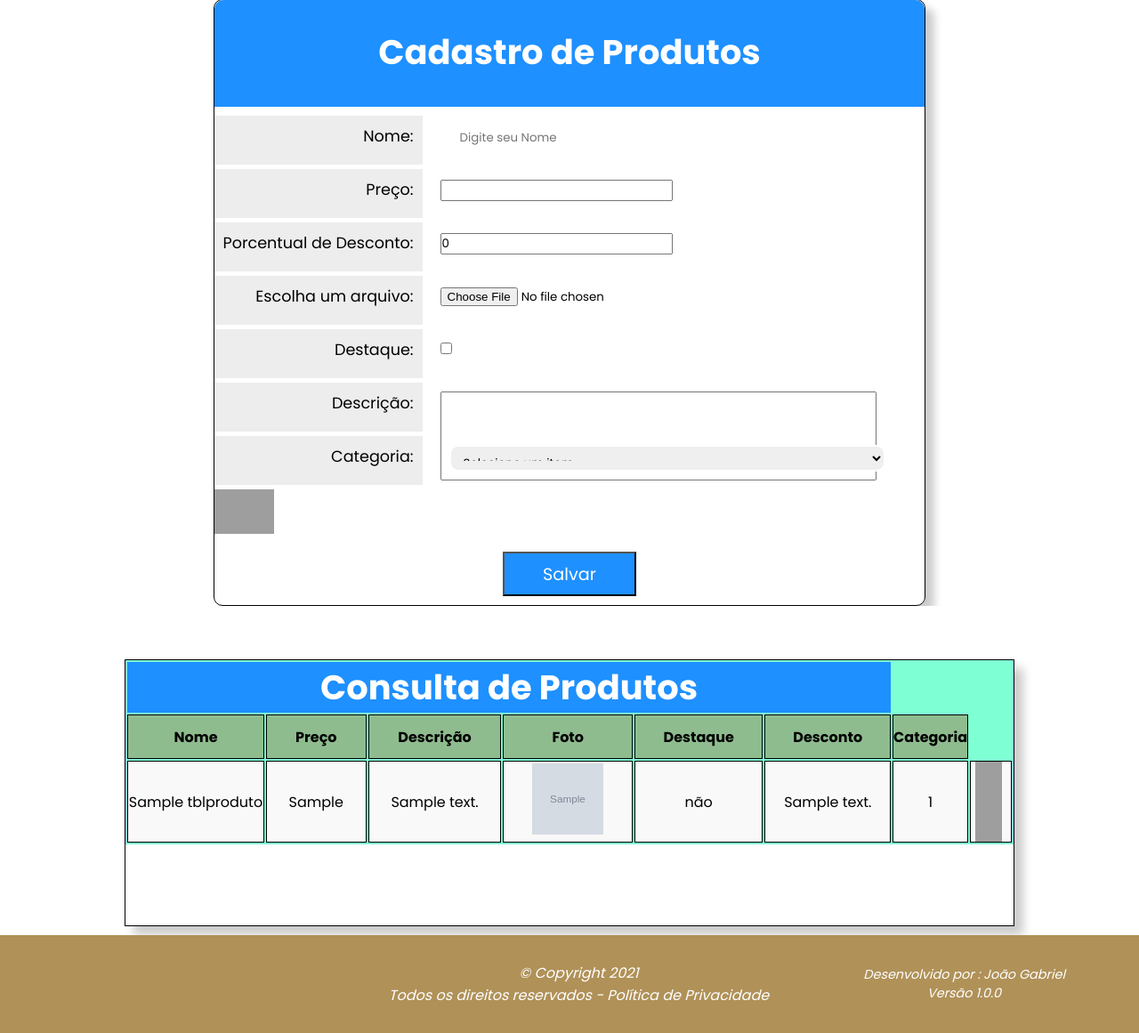
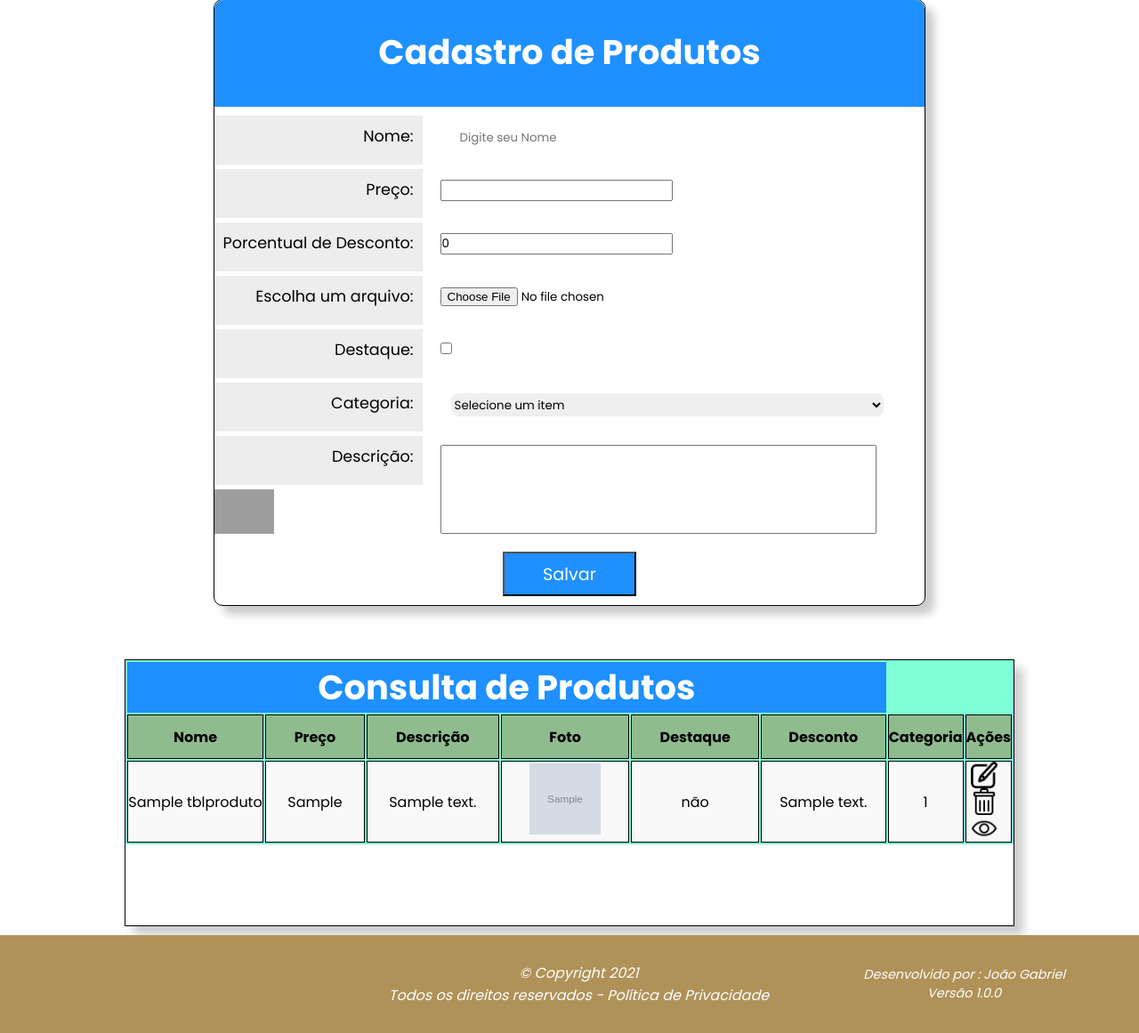
Before and after one commit to JoaoGabriel0908/Cafeteria, a PHP site: page /Cmms/produtos.php in a window 1280 px wide. Shown: the part 371-1532 px from the top of the page at 89% size. Run offline with PHP 8.4, Linux system fonts and the light colour scheme; tables that the repository leaves empty or names only in its code hold one stand-in row (values such as "Sample post"); grey boxes marked "Sample" are stand-in pictures; some libraries are stand-ins or nearby versions; some web fonts are replaced; grey boxes are pictures that could not be loaded.

Commit message:
Crud Finalizado

```diff
--- a/Cmms/CSSCMS/autenticacao.css
+++ b/Cmms/CSSCMS/autenticacao.css
@@ -75,9 +75,8 @@ section .logout .bem-vindo{
     margin-bottom: 20px;
 }
 /* Principal */
-section.principal{
+main{
     flex-grow: 1;
-    max-height: 500px;
     height: auto;
     background-color: white;
 }
--- a/Cmms/CSSCMS/produtos.css
+++ b/Cmms/CSSCMS/produtos.css
@@ -73,12 +73,19 @@ body, h1, p{
 
 input[type=text],
 input[type=tel],
-input[type=email],
+input[type=email]{
+    height: 30px;
+    margin-left: 10px;
+    width: 90%;
+    padding: 10px;
+    display: block;
+    border: 2px solid white;
+    border-radius: 10px;
+}
 select {
     height: 30px;
     margin-left: 10px;
     width: 90%;
-    padding: 10px;
     display: block;
     border: 2px solid white;
     border-radius: 10px;
@@ -171,6 +178,7 @@ input[type=email]:hover{
     text-align: center;
     font-size: 1.6em;
 }
+
 #tblLinhas{
     width: 100%;
     height: 50px;
--- a/Cmms/produtos.php
+++ b/Cmms/produtos.php
@@ -26,7 +26,7 @@ if (session_status()) {
 
         // Mudamos a ação do form para editar o registro no click do botão
         // da ação salvar.
-        $form = "router.php?componente=produtos&action=editar&id=".$id."&foto=".$foto;
+        $form = "router.php?componente=produtos&action=editar&id=" . $id . "&foto=" . $foto;
 
         // Destroi uma variavel da memoria do servidor
         unset($_SESSION['dadosProduto']);
@@ -62,6 +62,7 @@ if (session_status()) {
             </div>
         </div>
     </header>
+    <main>
         <section class="menu-color">
             <div class="menu">
                 <div class="administradores">
@@ -152,14 +153,6 @@ if (session_status()) {
                         </div>
                         <div class="campos">
                             <div class="cadastroInformacoesPessoais">
-                            <label> Descrição: </label>
-                        </div>
-                        <div class="cadastroEntradaDeDados">
-                            <textarea name="txtdescricao" cols="50" rows="7"><?= isset($descricao) ? $descricao : null ?></textarea>
-                        </div>
-                    </div>
-                    <div class="campos">
-                        <div class="cadastroInformacoesPessoais">
                                 <label> Categoria: </label>
                             </div>
                             <div class="cadastroEntradaDeDados">
@@ -170,14 +163,21 @@ if (session_status()) {
                                     require_once('controller/controllerCategorias.php');
                                     $listCategorias = listarCategorias();
                                     // Chama a função para carregar todos os estados no BD
-                                    foreach ($listCategorias as $item)
-                                    {
+                                    foreach ($listCategorias as $item) {
                                     ?>
-                                            <option <?=$idcategoria==$item['id']?'selected':null?> value="<?=$item['id']?>"><?=$item['nome']?></option>
+                                        <option <?= $idcategoria == $item['id'] ? 'selected' : null ?> value="<?= $item['id'] ?>"><?= $item['nome'] ?></option>
                                     <?php
                                     }
                                     ?>
                                 </select>
+                            </div>
+                        </div>
+                        <div class="campos">
+                            <div class="cadastroInformacoesPessoais">
+                                <label> Descrição: </label>
+                            </div>
+                            <div class="cadastroEntradaDeDados">
+                                <textarea name="txtdescricao" cols="50" rows="7"><?= isset($descricao) ? $descricao : null ?></textarea>
                             </div>
                         </div>
                 </div>
@@ -198,7 +198,7 @@ if (session_status()) {
                 <table id="tblConsulta">
                     <tr>
                         <td id="tblTitulo" colspan="6">
-                        <h1> Consulta de Produtos</h1>
+                            <h1 class="titulo"> Consulta de Produtos</h1>
                         </td>
                     </tr>
                     <tr id="tblLinhas">
@@ -209,6 +209,7 @@ if (session_status()) {
                         <td class="tblColunas destaque"> Destaque </td>
                         <td class="tblColunas destaque"> Desconto </td>
                         <td class="tblColunas destaque"> Categoria </td>
+                        <td class="tblColunas destaque"> Ações </td>
                     </tr>
 
                     <?php
@@ -217,7 +218,7 @@ if (session_status()) {
                     // Chama a função que vai retornar os dados de contatos
                     $listProdutos = listarProdutos();
 
-                if($listProdutos = listarProdutos()){
+                    if ($listProdutos = listarProdutos()) {
 
                         // Estrutura de repetição para retornar ps dados do array e printar na tela
                         foreach ($listProdutos as $item) {
@@ -236,12 +237,12 @@ if (session_status()) {
 
                                 <td class="tblColunas registros">
                                     <a href="router.php?componente=produtos&action=buscar&id=<?= $item['id'] ?>">
-                                <img src="img/edit.png" alt="Editar" title="Editar" class="editar">
+                                        <img src="IMGs/botao-editar.png" alt="Editar" title="Editar" class="editar">
                                     </a>
                                     <a onclick="return confirm('Deseja realmente excluir este <?= $item['nome'] ?> contato?')" href="router.php?componente=produtos&action=deletar&id=<?= $item['id'] ?>&foto=<?= $foto ?>">
-                                <img src="img/trash.png" alt="Excluir" title="Excluir" class="excluir">
+                                        <img src="IMGs/lixeira.png" alt="Excluir" title="Excluir" class="excluir">
                                     </a>
-                            <img src="img/search.png" alt="Visualizar" title="Visualizar" class="pesquisar">
+                                    <img src="IMGs/visualizar.png" alt="Visualizar" title="Visualizar" class="pesquisar">
                                 </td>
                             </tr>
                     <?php
@@ -251,6 +252,7 @@ if (session_status()) {
                 </table>
             </div>
         </section>
+    </main>
     <footer>
         <div class="copyright">
             &copy; Copyright 2021
```
Also changed, not shown: Cmms/categorias.php (+13 -10 lines), Cmms/contatos.php (+4 -6 lines), Cmms/usuarios.php (+5 -5 lines), Cmms/IMGs/botao-editar.png (added), Cmms/IMGs/lixeira.png (added), Cmms/IMGs/visualizar.png (added), Cmms/arquivos/312d2f78684bcd854d88e63fec989aba.png (added), Cmms/arquivos/83dd0a303dc76dd6d6df46cdd99572c1.png (added), Cmms/arquivos/d02f3f83ab9fdc63ff218769f8c64bd6.png (added), Cmms/arquivos/e2574b6ad70e9e84ee83754ad789e5bc.jpg (added), Cmms/arquivos/f09a6f3ff4907d76d9a94a9f09320989.png (added). Lines whose indentation alone changed are shown as unchanged.
